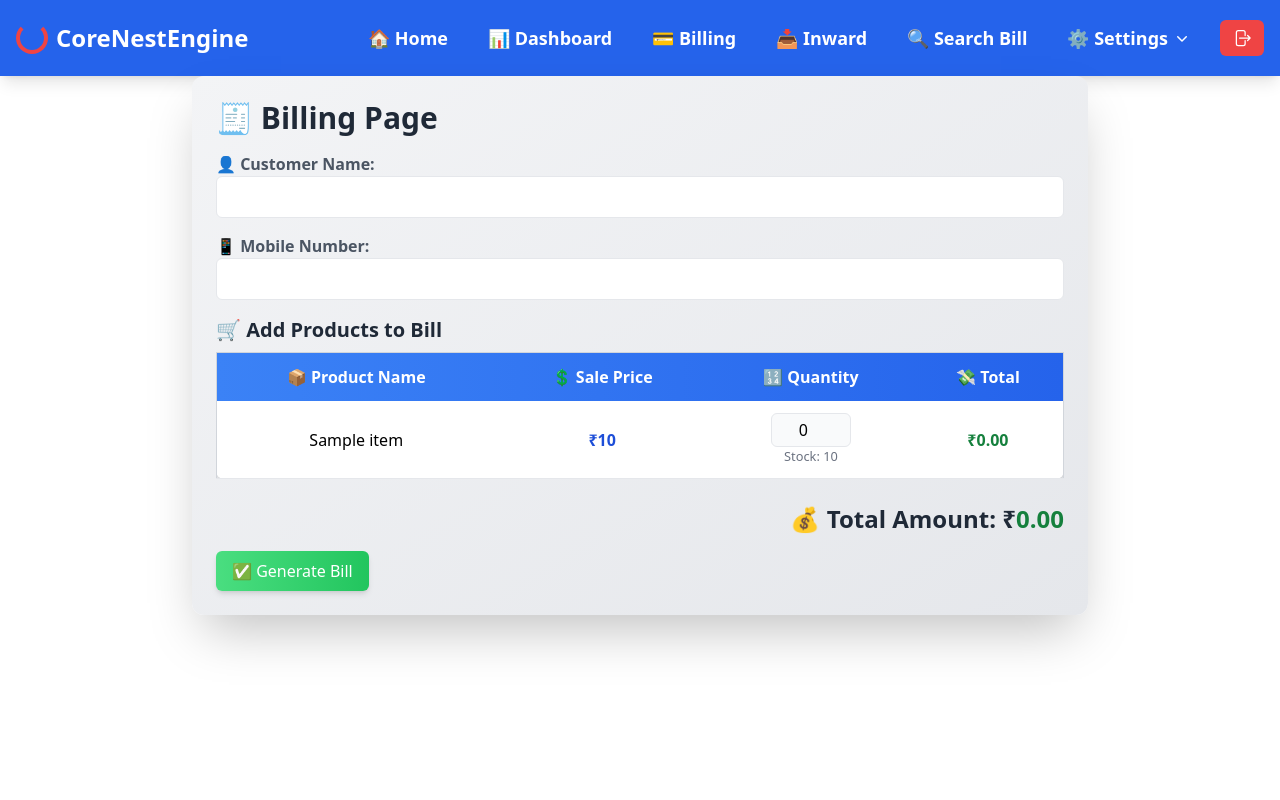
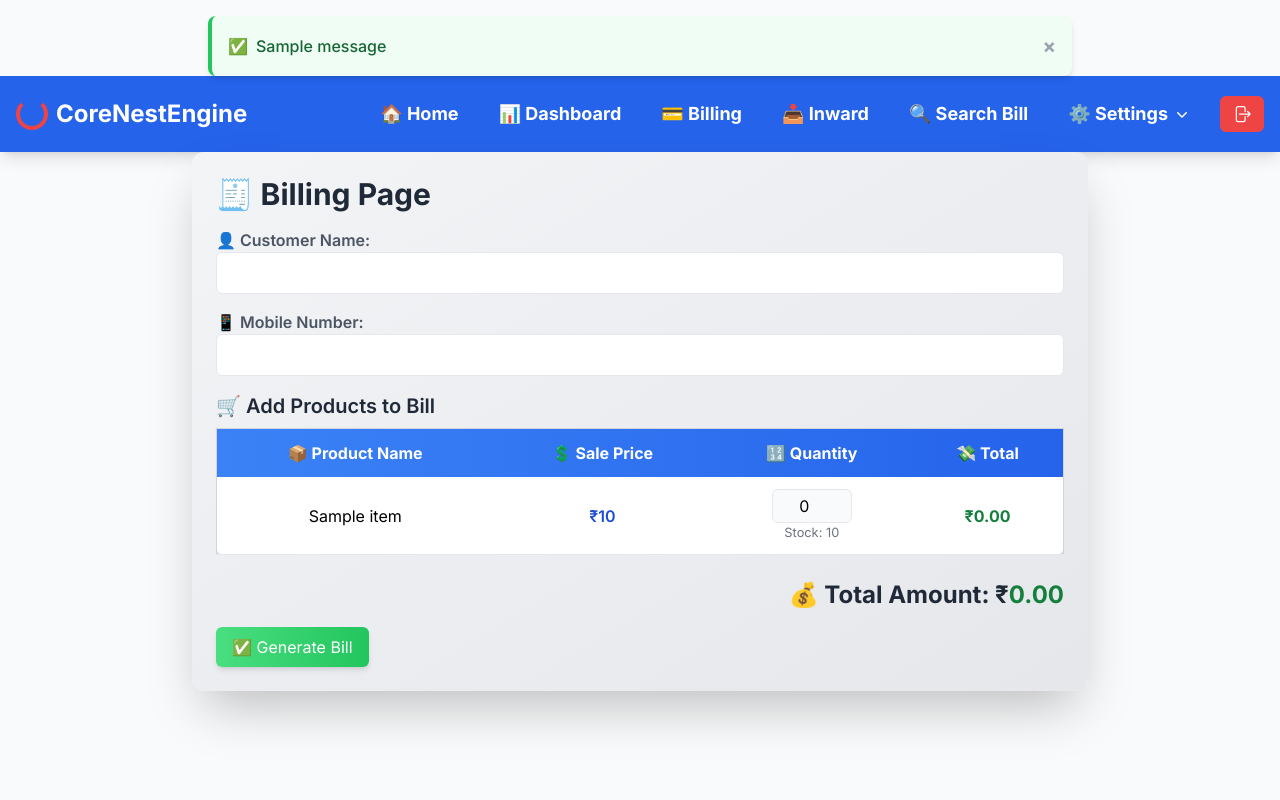
Before and after one commit to theNareshofficial/CoreNestEngine, a Python web app: template templates/billing.html in a window 1280 px wide. Run offline with Jinja, Linux system fonts and the light colour scheme; the template is opened without the code that fills it: most values are stand-ins (such as "Sample title", 1, 10 or a date in 2020); one stand-in notice (Sample message) is shown; some libraries are stand-ins or nearby versions.

Commit message:
Base module

```diff
--- a/templates/base.html
+++ b/templates/base.html
@@ -3,13 +3,52 @@
 <head>
     <meta charset="UTF-8">
     <meta name="viewport" content="width=device-width, initial-scale=1.0">
+    <title>{% block title %}CoreNestEngine - Stock & Billing{% endblock %}</title>
     <script src="https://cdn.tailwindcss.com"></script>
+    <link href="https://fonts.googleapis.com/css2?family=Inter:wght@400;500;600;700&display=swap" rel="stylesheet">
+    <style>
+        body { font-family: 'Inter', sans-serif; }
+    </style>
 </head>
 <body>
     <header>
     </header>
+<body class="bg-gray-50 min-h-screen flex flex-col">
+    {% with messages = get_flashed_messages(with_categories=true) %}
+      {% if messages %}
+        <div class="max-w-4xl mx-auto w-full mt-4 px-4 space-y-2 z-50">
+          {% for category, message in messages %}
+            <div class="p-4 rounded-lg shadow-md flex items-center justify-between text-sm md:text-base font-medium transition-all
+              {% if category == 'error' or category == 'danger' %}
+                bg-red-50 border-l-4 border-red-500 text-red-800
+              {% elif category == 'success' %}
+                bg-green-50 border-l-4 border-green-500 text-green-800
+              {% elif category == 'warning' %}
+                bg-yellow-50 border-l-4 border-yellow-500 text-yellow-800
+              {% else %}
+                bg-blue-50 border-l-4 border-blue-500 text-blue-800
+              {% endif %}">
+              <div class="flex items-center space-x-2">
+                {% if category == 'success' %}
+                  <span>✅</span>
+                {% elif category == 'error' or category == 'danger' %}
+                  <span>❌</span>
+                {% elif category == 'warning' %}
+                  <span>⚠️</span>
+                {% else %}
+                  <span>ℹ️</span>
+                {% endif %}
+                <span>{{ message }}</span>
+              </div>
+              <button onclick="this.parentElement.remove()" class="text-gray-400 hover:text-gray-700 ml-4 font-bold text-xl">&times;</button>
+            </div>
+          {% endfor %}
+        </div>
+      {% endif %}
+    {% endwith %}
 
     <main>
+    <main class="flex-grow">
         {% block content %}{% endblock %}
     </main>
 </body>
```
